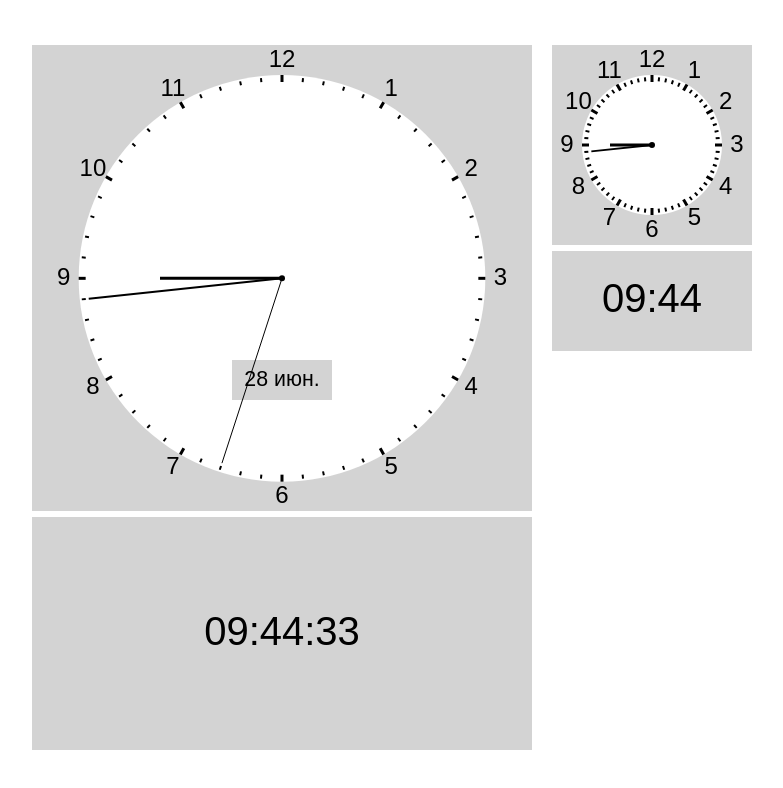
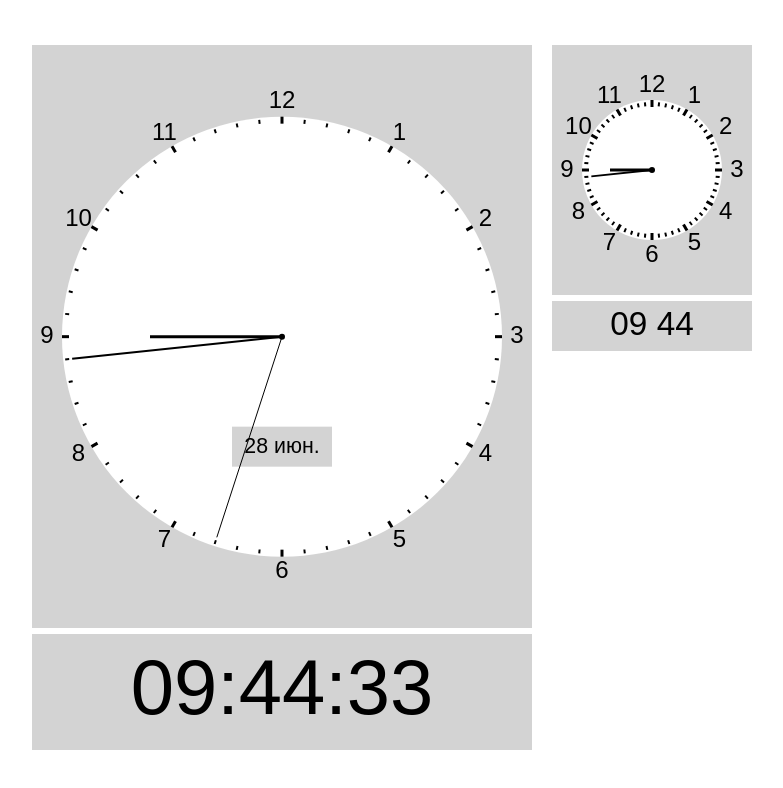
Before and after one commit to MaksimKuz/react-canvas-demo, a React (Vite) app: page / in a window 1280 px wide. Shown: the top 788 px of the page, without its empty margins (248-1031 px from the left). Built offline with nearby package versions, Linux system fonts and the light colour scheme.

Commit message:
Доработка отображения таймера

```diff
--- a/src/TimePanel.tsx
+++ b/src/TimePanel.tsx
@@ -12,8 +12,8 @@ export type TimePanelProps = {
 export default function TimePanel({width, height, showSeconds, showDate}: TimePanelProps) {
     return (
         <div>
-            <Clock width={width} height={height*2/3} showSecondsArrow={showSeconds} showDate={showDate} borderWidth={30}/>
-            <Timer width={width} height={height/3} showSeconds={showSeconds} backStyle={'lightgray'} textStyle={'black'}/>
+            <Clock width={width} height={height*5/6} showSecondsArrow={showSeconds} showDate={showDate} borderWidth={30}/>
+            <Timer width={width} height={height/6} showSeconds={showSeconds} backStyle={'lightgray'} textStyle={'black'}/>
         </div>
     );
 }
--- a/src/Timer.tsx
+++ b/src/Timer.tsx
@@ -10,19 +10,32 @@ type TimerProps = {
 
 export class Timer extends TimerBase<TimerProps> {
 
+    private showColon: boolean = true;
+
+    constructor(props: TimerProps)
+    {
+        super(props);
+    }
+
     doPaint(canvas: HTMLCanvasElement, context: CanvasRenderingContext2D)
     {
+        // если нет секунд, то мигать двоеточием
+        if (!this.props.showSeconds) this.showColon = !this.showColon;
+
         const centerX = this.width / 2;
         const centerY = this.height / 2;
 
         context.fillStyle = this.props.backStyle;
         context.fillRect(0, 0, this.width, this.height);
 
-        context.font = "normal "+30+"pt Arial ";
+
         context.textAlign = 'center';
         context.textBaseline = 'middle';
         context.fillStyle = this.props.textStyle;
-        context.fillText(this.getCurrentTimeStr(), centerX, centerY)
+        let text = this.getCurrentTimeStr();
+        if (!this.showColon) text = text.replace(':', ' ').replace(':', ' ');
+        context.font = `normal ${this.height*2/3}px Arial `;
+        context.fillText(text, centerX, centerY)
     }
 
     getCurrentTimeStr()
```
